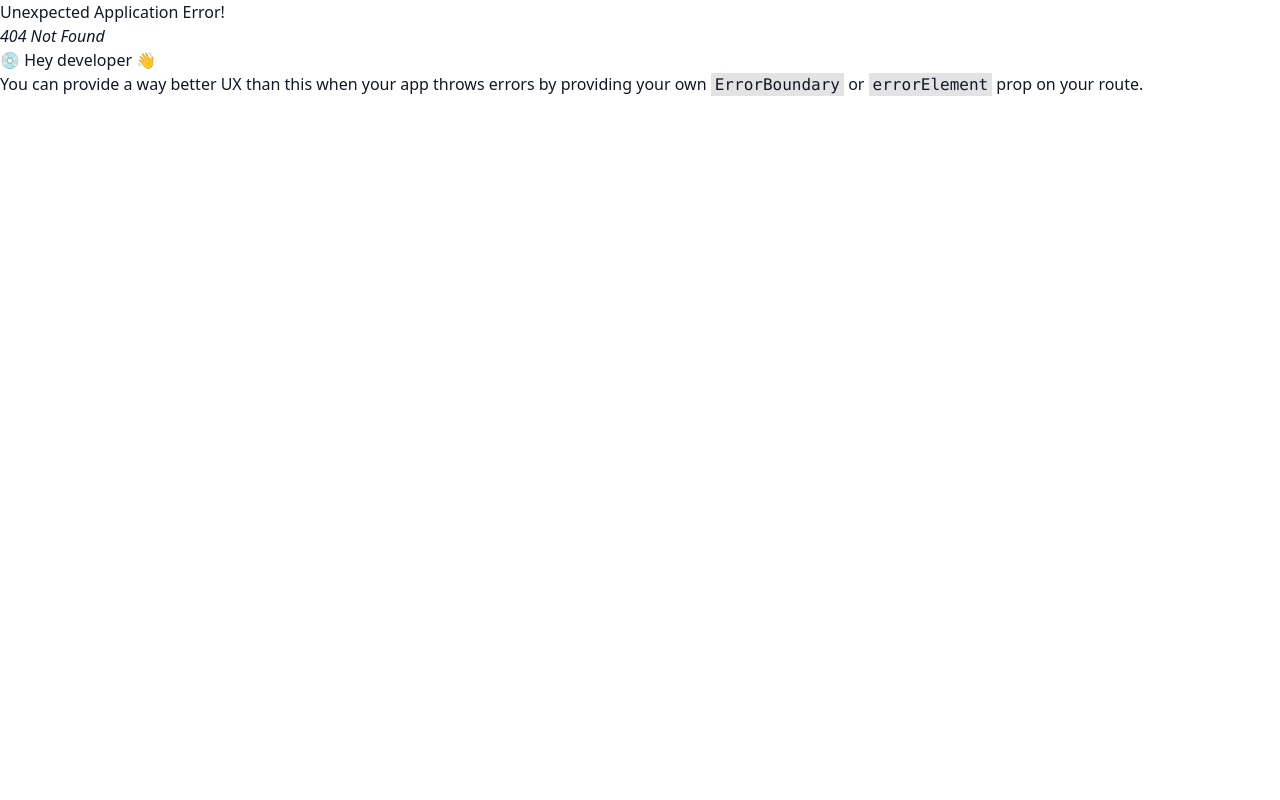
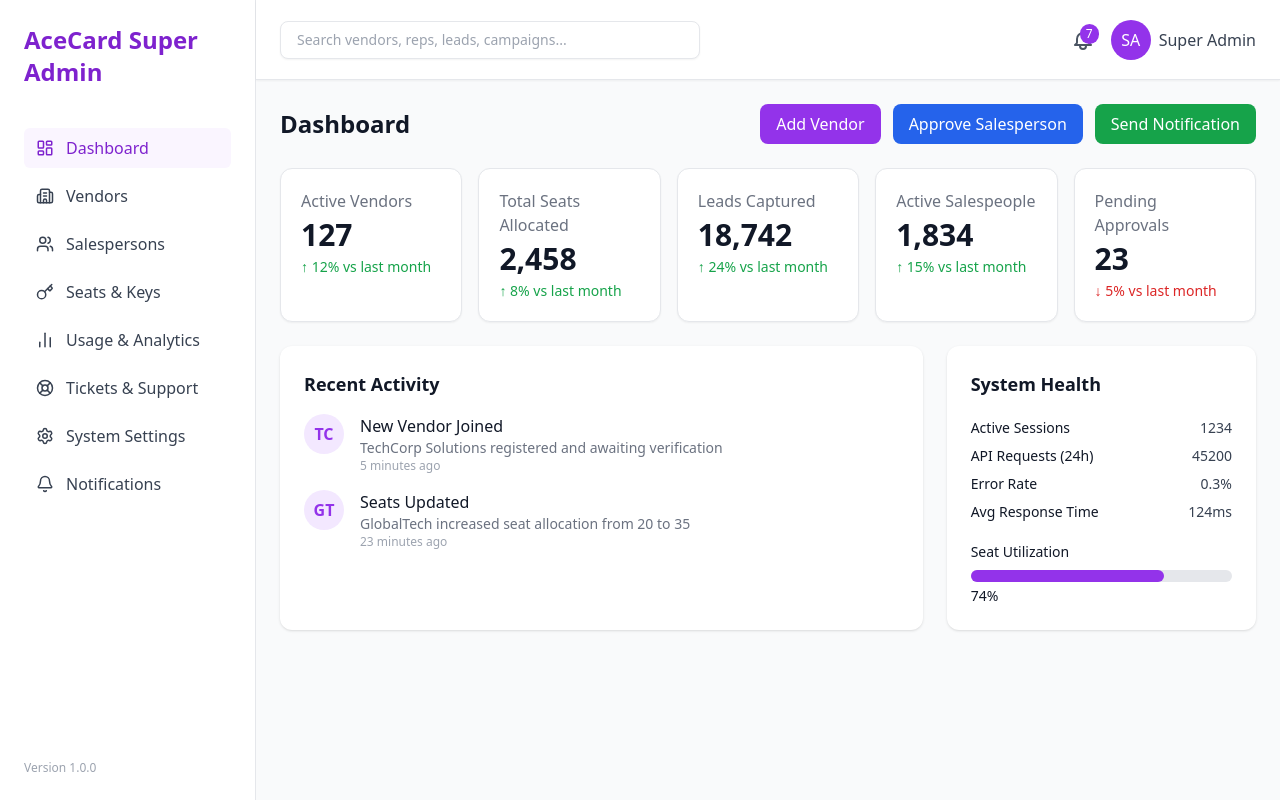
Before and after one commit to Vanshdiyora/AceCard, a React (Vite) app: page /super in a window 1280 px wide. Before the commit this address had no page. Built offline with nearby package versions, Linux system fonts and the light colour scheme.

Commit message:
Change the routing

```diff
--- a/src/App.tsx
+++ b/src/App.tsx
@@ -1,7 +1,19 @@
-import AdminPortal from "./portals/admin";
-import SuperAdminPortal from "./portals/superadmin";
+import { RouterProvider } from "react-router-dom";
+import { adminRouter } from "./portals/admin/router";
+import { superAdminRouter } from "./portals/superadmin/router";
 
 export default function App() {
-  if (false) return <SuperAdminPortal />;
-  return <AdminPortal />;
+  const path = window.location.pathname;
+
+  // ALWAYS redirect root "/" → "/admin"
+  if (path === "/") {
+    window.location.replace("/admin");
+    return null;
+  }
+
+  if (path.startsWith("/super")) {
+    return <RouterProvider router={superAdminRouter} />;
+  }
+
+  return <RouterProvider router={adminRouter} />;
 }
--- a/src/common/components/layout/SideBar.tsx
+++ b/src/common/components/layout/SideBar.tsx
@@ -8,7 +8,7 @@ import {
   LifeBuoy,
   Settings,
   Bell
-} from "lucide-react"; // install if needed: npm i lucide-react
+} from "lucide-react";
 
 type SidebarProps = {
   type: "admin" | "superadmin";
@@ -17,26 +17,29 @@ type SidebarProps = {
 export default function Sidebar({ type }: SidebarProps) {
   const location = useLocation();
 
+  const adminBase = "/admin";
+  const superBase = "/super";
+
   const adminMenu = [
-    { icon: LayoutDashboard, label: "Dashboard", path: "/" },
-    { icon: Users, label: "Leads", path: "/leads" },
-    { icon: BarChart2, label: "Campaigns", path: "/campaigns" },
-    { icon: Users, label: "Team", path: "/team" },
-    { icon: Building2, label: "Products", path: "/products" },
-    { icon: BarChart2, label: "Insights", path: "/insights" },
-    { icon: LifeBuoy, label: "Support", path: "/support" },
-    { icon: Settings, label: "Settings", path: "/settings" },
+    { icon: LayoutDashboard, label: "Dashboard", path: `${adminBase}` },
+    { icon: Users, label: "Leads", path: `${adminBase}/leads` },
+    { icon: BarChart2, label: "Campaigns", path: `${adminBase}/campaigns` },
+    { icon: Users, label: "Team", path: `${adminBase}/team` },
+    { icon: Building2, label: "Products", path: `${adminBase}/products` },
+    { icon: BarChart2, label: "Insights", path: `${adminBase}/insights` },
+    { icon: LifeBuoy, label: "Support", path: `${adminBase}/support` },
+    { icon: Settings, label: "Settings", path: `${adminBase}/settings` },
   ];
 
   const superMenu = [
-    { icon: LayoutDashboard, label: "Dashboard", path: "/" },
-    { icon: Building2, label: "Vendors", path: "/vendors" },
-    { icon: Users, label: "Salespersons", path: "/salespersons" },
-    { icon: Key, label: "Seats & Keys", path: "/seats" },
-    { icon: BarChart2, label: "Usage & Analytics", path: "/analytics" },
-    { icon: LifeBuoy, label: "Tickets & Support", path: "/tickets" },
-    { icon: Settings, label: "System Settings", path: "/system-settings" },
-    { icon: Bell, label: "Notifications", path: "/notifications" },
+    { icon: LayoutDashboard, label: "Dashboard", path: `${superBase}` },
+    { icon: Building2, label: "Vendors", path: `${superBase}/vendors` },
+    { icon: Users, label: "Salespersons", path: `${superBase}/salespersons` },
+    { icon: Key, label: "Seats & Keys", path: `${superBase}/seats` },
+    { icon: BarChart2, label: "Usage & Analytics", path: `${superBase}/analytics` },
+    { icon: LifeBuoy, label: "Tickets & Support", path: `${superBase}/tickets` },
+    { icon: Settings, label: "System Settings", path: `${superBase}/system-settings` },
+    { icon: Bell, label: "Notifications", path: `${superBase}/notifications` },
   ];
 
   const menu = type === "superadmin" ? superMenu : adminMenu;
@@ -56,9 +59,10 @@ export default function Sidebar({ type }: SidebarProps) {
               key={item.path}
               to={item.path}
               className={`flex items-center gap-3 px-3 py-2 rounded-md transition
-                ${isActive
-                  ? "bg-purple-50 text-purple-700 font-medium"
-                  : "text-gray-700 hover:bg-gray-100"
+                ${
+                  isActive
+                    ? "bg-purple-50 text-purple-700 font-medium"
+                    : "text-gray-700 hover:bg-gray-100"
                 }`}
             >
               <item.icon size={18} />
--- a/src/portals/admin/router.tsx
+++ b/src/portals/admin/router.tsx
@@ -12,7 +12,7 @@ import TeamPage from "./pages/Team/TeamPage";
 
 export const adminRouter = createBrowserRouter([
   {
-    path: "/",
+    path: "/admin",
     element: <AdminLayout />,
     children: [
       { index: true, element: <DashboardPage /> },
--- a/src/portals/superadmin/router.tsx
+++ b/src/portals/superadmin/router.tsx
@@ -12,7 +12,7 @@ import SeatsPage from "./pages/SeatsKeysPage/SeatsKeysPage";
 
 export const superAdminRouter = createBrowserRouter([
   {
-    path: "/",
+    path: "/super",
     element: <SuperAdminLayout />,
     children: [
       { index: true, element: <SuperDashboardPage /> },
```
